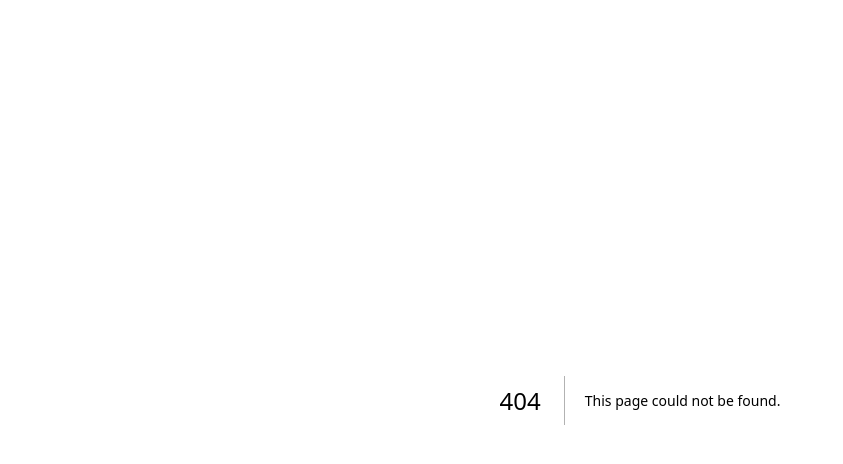
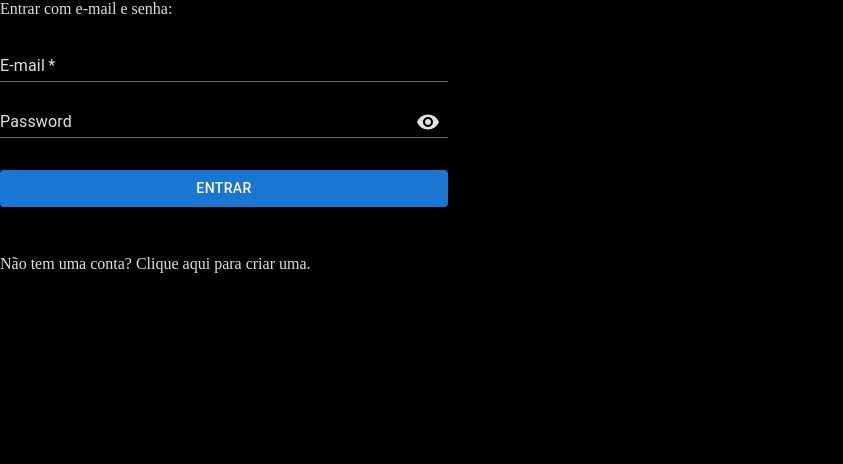
Before and after one commit to brunophmaia/ss-reservation-client, a Next.js app: page /login/components/EmailLogin in a window 1280 px wide. Before the commit this address had no page. Shown: the top 464 px of the page, without its empty margins (0-843 px from the left). Built offline with nearby package versions, Linux system fonts and the light colour scheme.

Commit message:
form email login and refactor

```diff
--- a/src/config/i18n/locales/en.json
+++ b/src/config/i18n/locales/en.json
@@ -8,10 +8,12 @@
         "login": {
             "createAccount": "Don't have an account? Click here to create one.",
             "email": "Email",
+            "inputEmailPswd": "Please enter the credentials.",
             "login": "LOGIN",
             "loginWithEmail": "Login with email and password:",
             "or": "OR",
-            "password": "Password"
+            "password": "Password",
+            "validEmail": "Please enter a valid email."
         }
     }
 }
--- a/src/config/i18n/locales/pt.json
+++ b/src/config/i18n/locales/pt.json
@@ -8,10 +8,12 @@
         "login": {
             "createAccount": "Não tem uma conta? Clique aqui para criar uma.",
             "email": "E-mail",
+            "inputEmailPswd": "Insira as credenciais.",
             "login": "ENTRAR",
             "loginWithEmail": "Entrar com e-mail e senha:",
             "or": "OU",
-            "password": "Senha"
+            "password": "Senha",
+            "validEmail": "Por favor insira um e-mail válido."
         }
     }
 }
--- /dev/null
+++ b/src/pages/login/components/EmailLogin.module.scss
@@ -0,0 +1,20 @@
+.createAnc {
+    cursor: pointer;
+}
+
+.createAnc:hover {
+    color: rgb(100, 23, 224);
+    text-decoration: underline rgb(100, 23, 224);
+}
+
+.w50p {
+    width: 50%;
+}
+
+.w70p {
+    width: 70%;
+}
+
+.warning {
+    color: #d32f2f;
+}
--- /dev/null
+++ b/src/pages/login/components/EmailLogin.tsx
@@ -0,0 +1,88 @@
+import { useRouter } from 'next/router';
+import { useState } from 'react';
+import { useTranslation } from 'react-i18next';
+import { useDevice } from '@/context/device-context';
+import { Box, Button, FormControl, TextField, InputLabel, InputAdornment, IconButton, Input } from '@mui/material';
+import { Visibility, VisibilityOff } from '@mui/icons-material';
+import styles from './EmailLogin.module.scss';
+
+export default function EmailLogin(){
+
+    const router = useRouter();
+    const { isMobile } = useDevice();
+    const { t } = useTranslation();
+
+    const [email, setEmail] = useState("");
+    const [emailError, setEmailError] = useState(false);
+    const [password, setPassword] = useState("");
+    const [showPassword, setShowPassword] = useState(false);
+
+    const [credentialError, setCredentialError] = useState(false);
+
+    const handleClickShowPassword = () => setShowPassword((show) => !show);
+    const handleMouseDownPassword = (event: React.MouseEvent<HTMLButtonElement>) => event.preventDefault();
+
+    const handleEmailChange = (e: any) => {
+      setEmail(e.target.value);
+      setEmailError(!e.target.validity.valid);
+    };
+
+    const handleSubmit = (e: any) => {
+      e.preventDefault();
+      setCredentialError(!e.target.checkValidity());
+    };
+
+    return (
+      <div className={`${isMobile ? '' : styles.w50p}`}>
+        <div className={`${isMobile ? '' : styles.w70p}`}>
+          <div className='p-b-16'>{t('login.loginWithEmail')}</div>
+          <Box component="form" onSubmit={handleSubmit} noValidate>
+            <div className='flex'>
+              <TextField
+                className='w100 text-field-override'
+                required
+                label={t('login.email')}
+                value={email}
+                onChange={handleEmailChange}
+                error={emailError}
+                helperText={emailError ? t('login.validEmail') : ""}
+                inputProps={{
+                  type: "email",
+                }}
+                variant="standard" />
+            </div>
+            <div className='flex p-t-8'>
+              <FormControl className='w100 text-field-override' variant="standard">
+                <InputLabel htmlFor="standard-adornment-password">Password</InputLabel>
+                <Input
+                  required
+                  id="standard-adornment-password"
+                  type={showPassword ? 'text' : 'password'}
+                  endAdornment={
+                    <InputAdornment position="end">
+                      <IconButton
+                        aria-label="toggle password visibility"
+                        onClick={handleClickShowPassword}
+                        onMouseDown={handleMouseDownPassword}
+                      >
+                        {showPassword ? <VisibilityOff /> : <Visibility />}
+                      </IconButton>
+                    </InputAdornment>
+                  }
+                />
+              </FormControl>
+            </div>
+            <div className='flexRow p-t-32 p-b-16'>
+              <div className='flex'>
+                <Button type="submit" className='w100' variant="contained">{t('login.login')}</Button>
+              </div>
+              {credentialError && <div className={`p-t-4 ${styles.warning}`}>
+                {t('login.inputEmailPswd')}
+              </div>}
+            </div>
+          </Box>
+          <div className='p-t-32'><a className={styles.createAnc} onClick={() => router.push('/create-account')}>{t('login.createAccount')}</a></div>
+        </div>
+      </div>
+    );
+  }
```
Also changed, not shown: src/pages/login/index.tsx (+2 -52 lines), src/pages/login/login.module.scss (+0 -17 lines).
